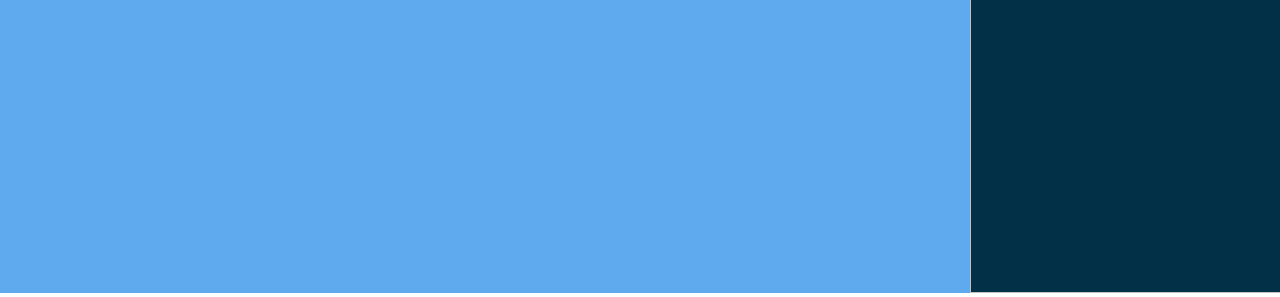
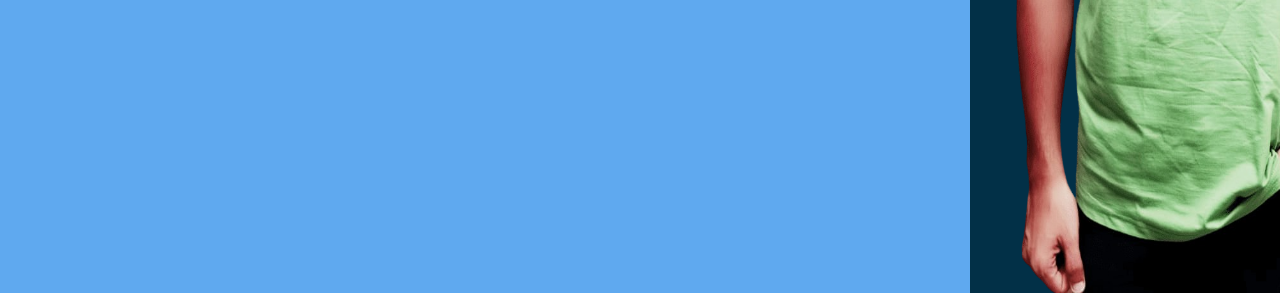
Before and after one commit to vigkrishna/LatestPortfolio, a plain HTML site: page index.html in a window 1280 px wide. Shown: the part 740-1037 px from the top of the page. Drawn offline with Linux system fonts and the light colour scheme.

Commit message:
Update index.html

```diff
--- a/index.html
+++ b/index.html
@@ -48,7 +48,7 @@
                 Welcome to my official portfolio</div>
             <div class="child3">
                 <div class="imghai">
-                    <img src="devpic\index.png" height="940" width="500"  />
+                    <img src="index.png" height="940" width="500"  />
                 </div>
 
             </div>
```
